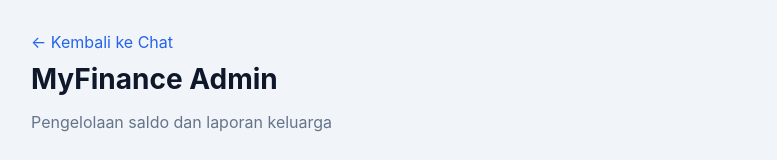
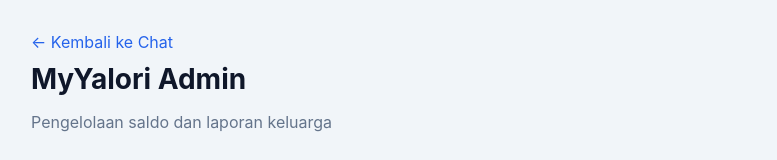
Before and after one commit to verenk28/myfinance, a plain HTML site: page admin/index.html in a window 1280 px wide. Shown: the top 160 px of the page, without its empty margins (104-881 px from the left). Drawn offline with Linux system fonts and the light colour scheme.

Commit message:
Rename admin header from MyFinance to MyYalori

```diff
--- a/admin/index.html
+++ b/admin/index.html
@@ -14,7 +14,7 @@
 <header>
 <div>
 <a href="../">← Kembali ke Chat</a>
-<h1>MyFinance Admin</h1>
+<h1>MyYalori Admin</h1>
 <p>Pengelolaan saldo dan laporan keluarga</p>
 </div>
 </header>
```
